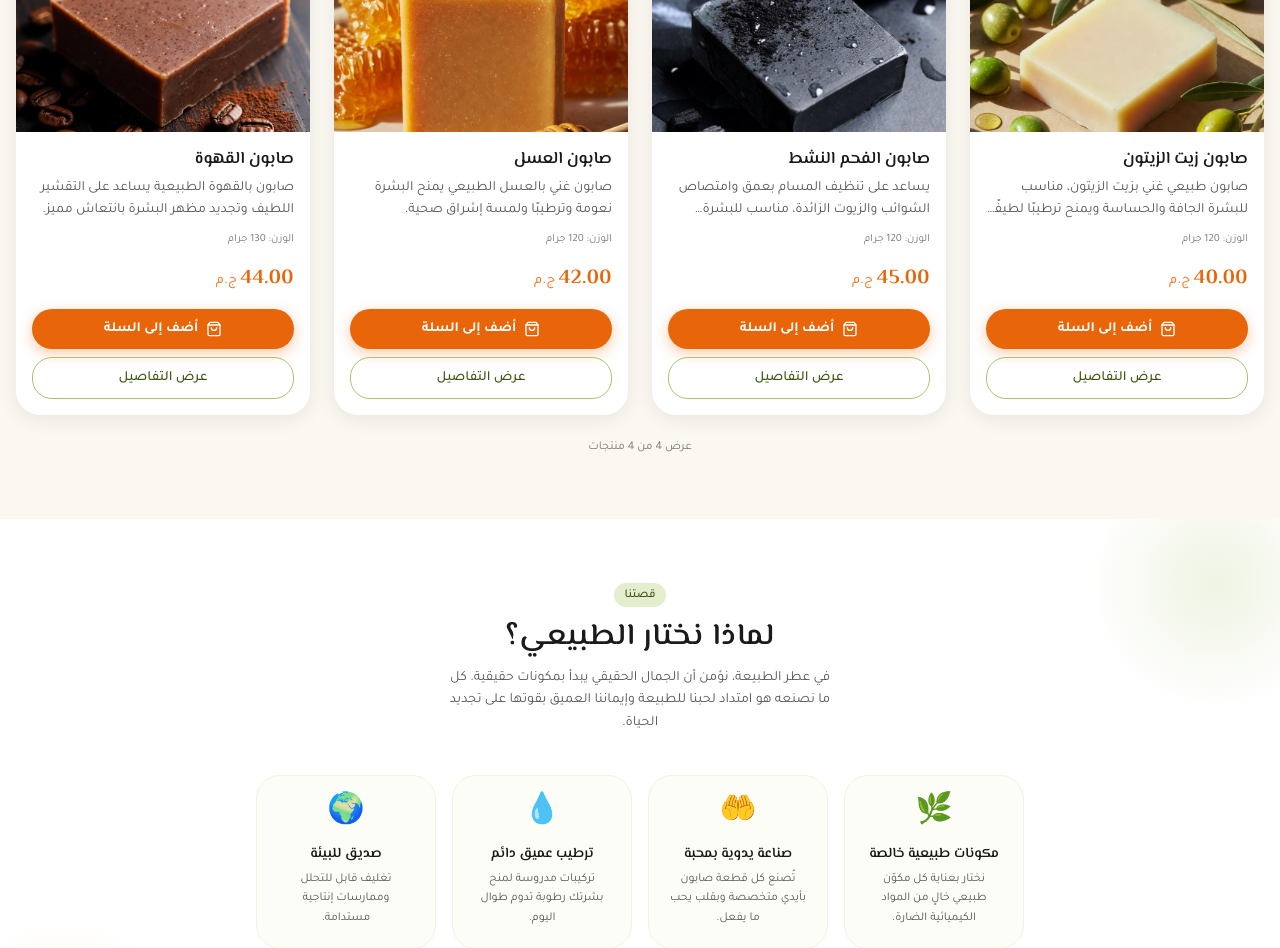
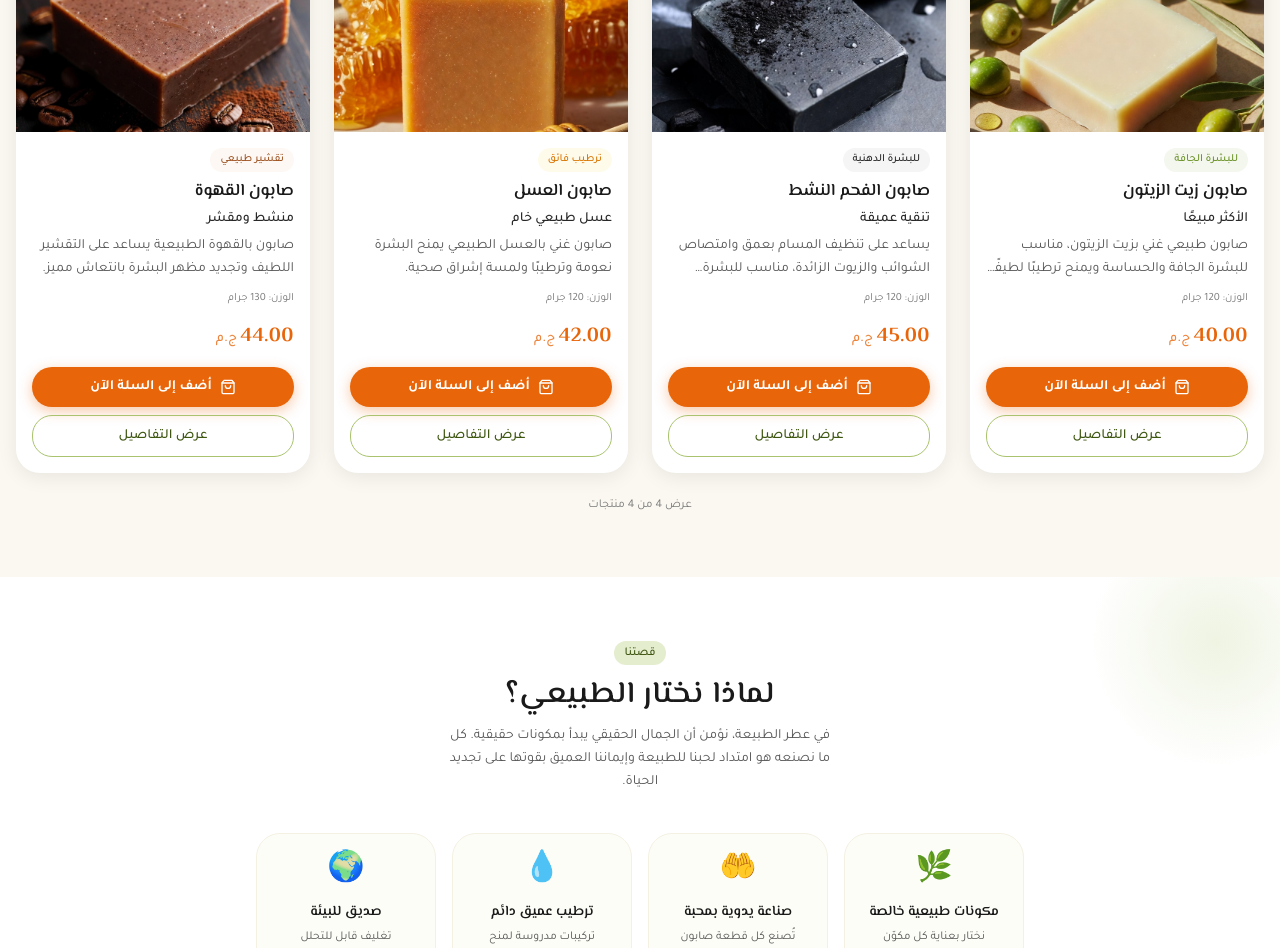
Before and after one commit to ziadmohamed27/Alzahraa-Candles, a React (Vite) app: page / in a window 1280 px wide. Shown: the part 1260-2208 px from the top of the page. Built offline with nearby package versions, Linux system fonts and the light colour scheme.

Commit message:
ProductCard.jsx

```diff
--- a/src/components/ProductCard.jsx
+++ b/src/components/ProductCard.jsx
@@ -80,7 +80,6 @@ export default function ProductCard({ product, onViewDetails, index = 0 }) {
       onClick={() => onViewDetails(product)}
       aria-label={`منتج: ${product.name}`}
     >
-      {/* Quick-view button */}
       <button
         aria-label={`عرض تفاصيل ${product.name}`}
         onClick={(e) => {
@@ -99,7 +98,6 @@ export default function ProductCard({ product, onViewDetails, index = 0 }) {
         <EyeIcon />
       </button>
 
-      {/* Product image */}
       <div className="w-full overflow-hidden rounded-t-xl3" style={{ aspectRatio: "4/3" }}>
         <img
           src={imgError ? product.imageFallback : product.image}
@@ -111,24 +109,36 @@ export default function ProductCard({ product, onViewDetails, index = 0 }) {
         />
       </div>
 
-      {/* Card body */}
       <div className="p-4 flex flex-col flex-1">
-        {/* Product name */}
+        {product.badge && (
+          <span
+            className="inline-flex items-center self-start rounded-full px-2.5 py-1 mb-2
+              font-arabic text-[11px] font-medium"
+            style={{
+              color: product.accentColor,
+              backgroundColor: product.accentBg,
+            }}
+          >
+            {product.badge}
+          </span>
+        )}
+
         <h2 className="font-display text-[1.05rem] font-semibold text-charcoal-800 mb-1.5 leading-snug">
           {product.name}
         </h2>
 
-        {/* Description */}
+        <p className="font-arabic text-sm font-medium text-charcoal-700 mb-1.5">
+          {product.tag}
+        </p>
+
         <p className="font-arabic text-sm text-charcoal-500 leading-relaxed line-clamp-2 mb-2.5 flex-1">
           {product.description}
         </p>
 
-        {/* Weight */}
         <p className="font-arabic text-[11px] text-charcoal-400 mb-4">
           الوزن: {product.weight}
         </p>
 
-        {/* Price */}
         <div className="flex items-baseline gap-1 mb-4">
           <span className="price-tag">{product.price}</span>
           <span className="font-arabic text-sm font-medium text-price/80">
@@ -136,7 +146,6 @@ export default function ProductCard({ product, onViewDetails, index = 0 }) {
           </span>
         </div>
 
-        {/* Action buttons */}
         <div className="flex flex-col gap-2 mt-auto">
           <button
             aria-label={added ? `تمت إضافة ${product.name} للسلة` : `أضف ${product.name} إلى السلة`}
@@ -151,7 +160,7 @@ export default function ProductCard({ product, onViewDetails, index = 0 }) {
               }`}
           >
             {added ? <CheckIcon /> : <CartIcon />}
-            {added ? "تمت الإضافة ✓" : "أضف إلى السلة"}
+            {added ? "تمت الإضافة ✓" : "أضف إلى السلة الآن"}
           </button>
 
           <button
@@ -171,7 +180,6 @@ export default function ProductCard({ product, onViewDetails, index = 0 }) {
         </div>
       </div>
 
-      {/* Accent bottom line on hover */}
       <div
         className="absolute bottom-0 left-0 right-0 h-[3px] rounded-b-xl3
           scale-x-0 group-hover:scale-x-100
```
